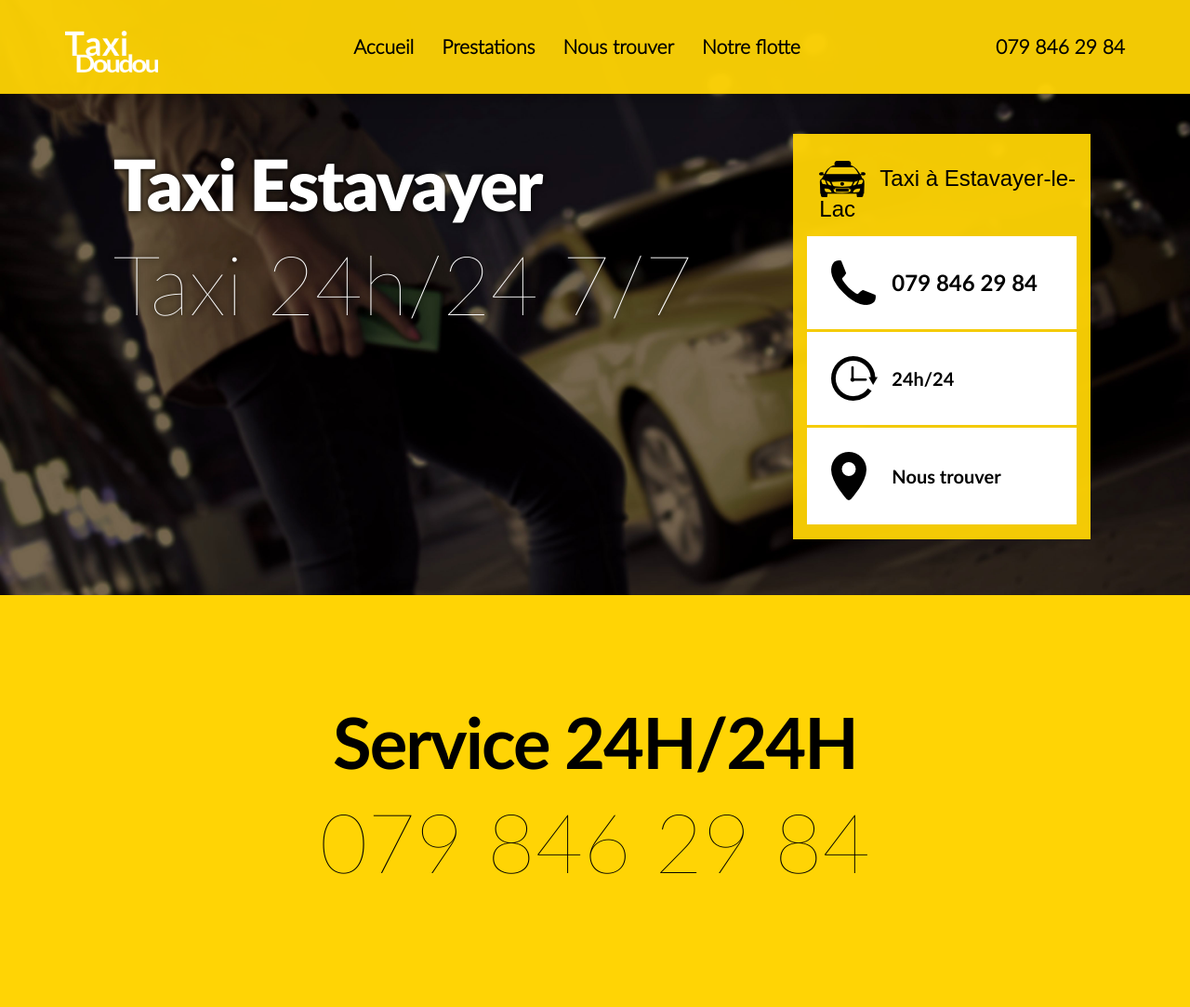
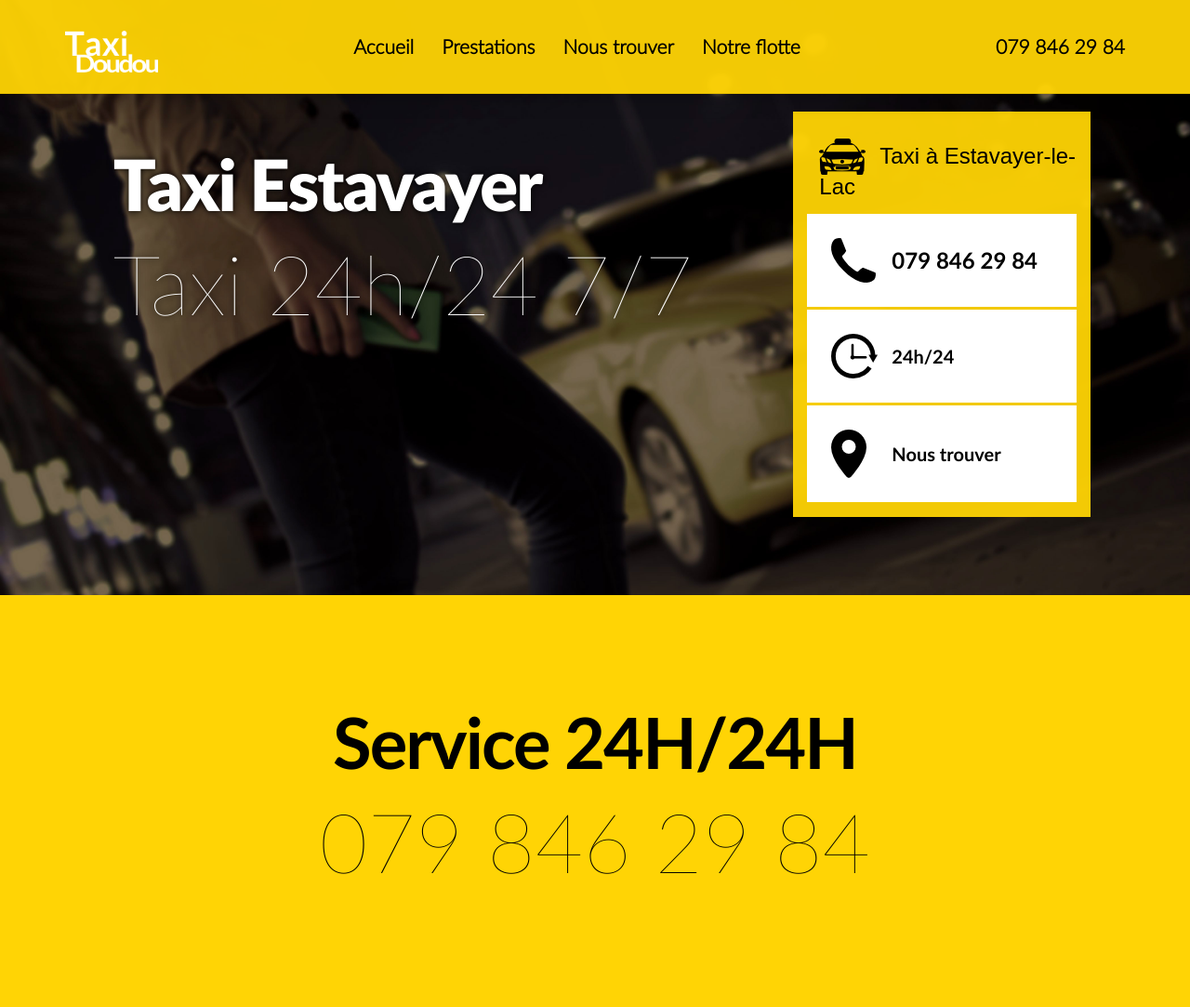
Before and after one commit to Tony2017/taxidoudou, a PHP site: page / in a window 1280 px wide. Shown: the top 1083 px of the page at 93% size. Run offline with PHP 8.4, Linux system fonts and the light colour scheme; some libraries are stand-ins or nearby versions; some web fonts are replaced.

Commit message:
little edition

```diff
--- a/css/style.css
+++ b/css/style.css
@@ -158,7 +158,7 @@ h2{
   margin-bottom: -5px;
 }
 .titles-container{
-  margin-bottom: 4vh;
+  margin-bottom: 5vh;
   text-align: left;
 }
 
@@ -167,7 +167,7 @@ h2{
   padding-bottom: 16px;
   background-color: rgba(255, 212, 5, 0.95);
   margin-bottom: 4vh;
-  margin-top: -2vh;
+  margin-top: -5vh;
 }
 .box{
   background-color: white;
```
